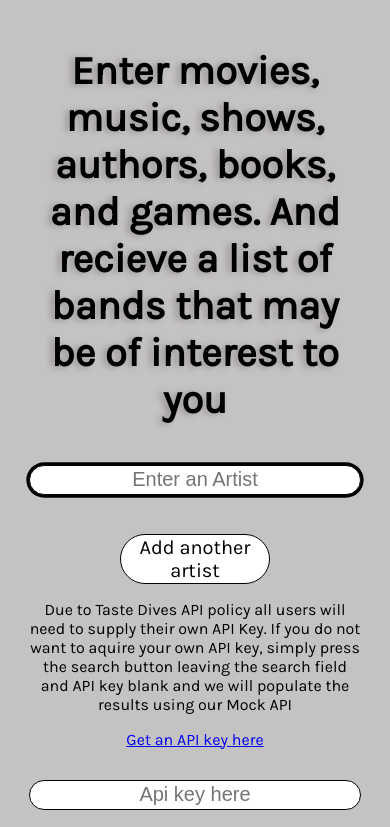
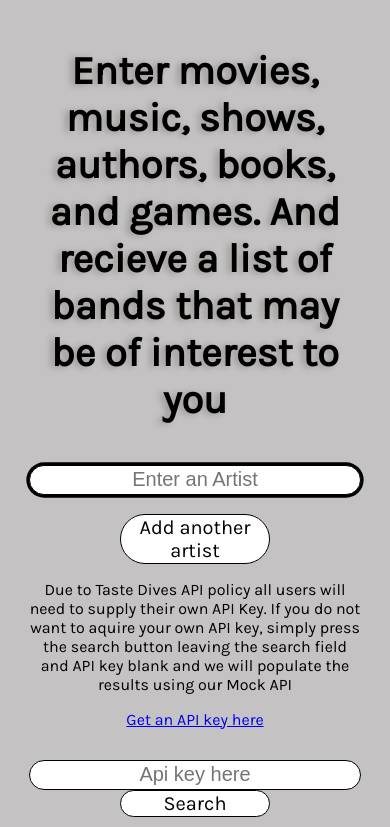
Before and after one commit to sretundijr/first-capstone, a plain HTML site: page index.html in a window 390 px wide. Shown: the top 827 px of the page. Drawn offline with nearby package versions, Linux system fonts and the light colour scheme.

Commit message:
margin adjustment to fix bug on mobile

```diff
--- a/styles/main.css
+++ b/styles/main.css
@@ -66,7 +66,7 @@ body{
 }
 
 .find-artist-btn{
-    margin-top: 20px;
+    /*margin-top: 20px;*/
     max-width: 150px;
     width: 100%;
     border: 1px black solid;
```
